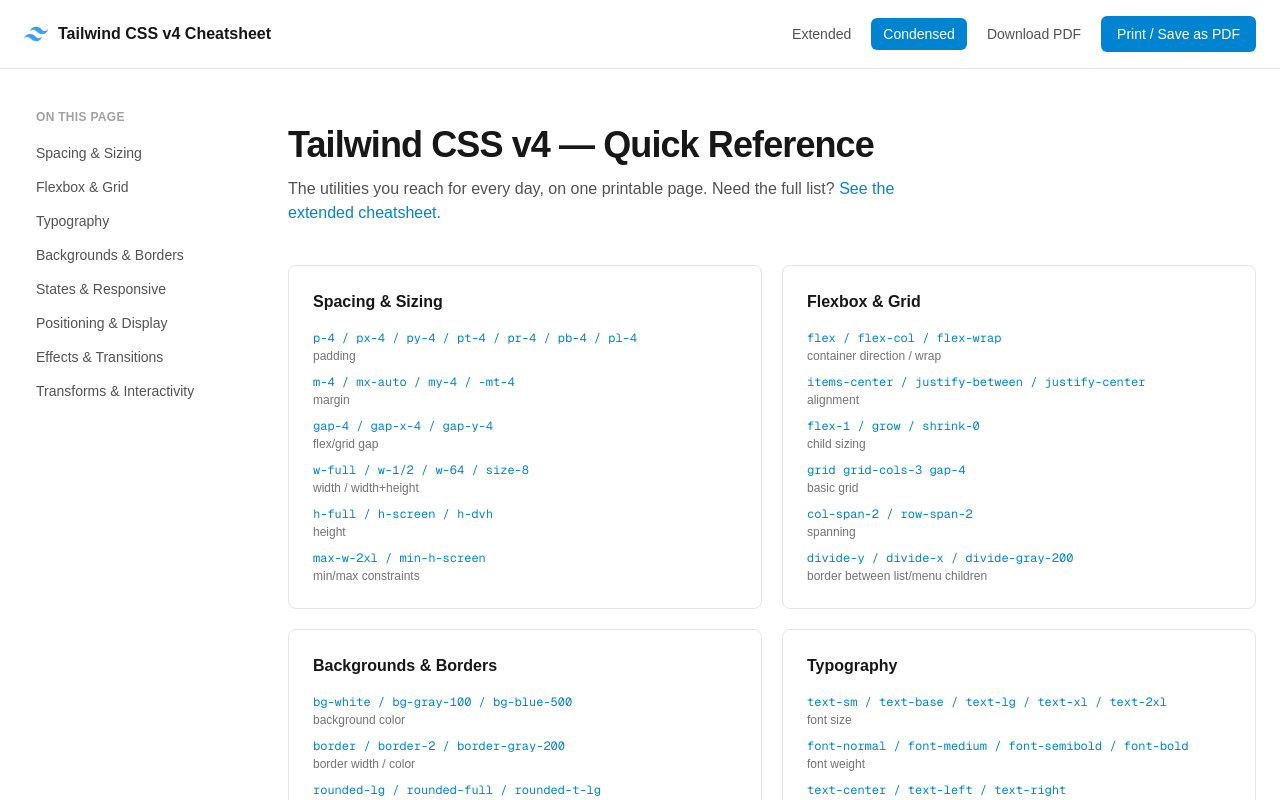
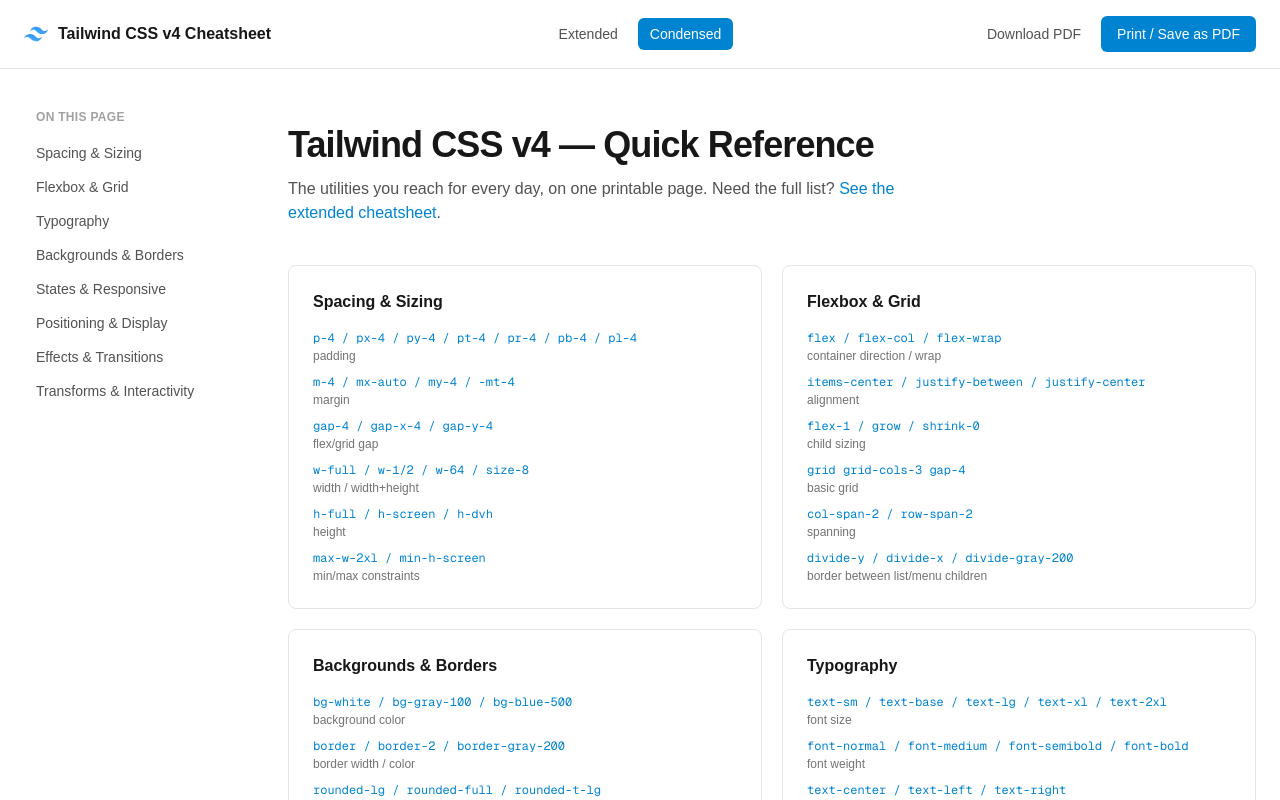
Before and after one commit to atlllas/TailwindCSS-Cheatsheet, a Next.js app: page /condensed in a window 1280 px wide. Shown: the top 800 px of the page. Built offline with nearby package versions, Linux system fonts and the light colour scheme.

Commit message:
Center the Extended/Condensed tabs in the header
Split the nav into a 3-column grid (logo / tabs / actions) on sm+
screens so the page-switch tabs sit truly centered regardless of how
wide the logo or action buttons are.

```diff
--- a/src/components/TopNav.tsx
+++ b/src/components/TopNav.tsx
@@ -10,14 +10,14 @@
 export default function TopNav({ active }: { active: "extended" | "condensed" }) {
   return (
     <nav className="print:hidden border-b border-neutral-200 dark:border-neutral-800">
-      <div className="mx-auto max-w-7xl px-6 py-4 flex flex-wrap items-center justify-between gap-4">
-        <Link href="/" className="flex items-center gap-2.5">
+      <div className="mx-auto max-w-7xl px-6 py-4 flex flex-wrap items-center justify-between gap-4 sm:grid sm:grid-cols-[1fr_auto_1fr] sm:flex-nowrap">
+        <Link href="/" className="flex items-center gap-2.5 sm:justify-self-start">
           <TailwindMark className="h-6 w-6 shrink-0" />
           <span className="font-semibold text-neutral-900 dark:text-neutral-100">
             Tailwind CSS v4 Cheatsheet
           </span>
         </Link>
-        <div className="flex items-center gap-2 text-sm">
+        <div className="flex items-center gap-2 text-sm sm:justify-self-center">
           <Link
             href="/"
             className={`rounded-md px-3 py-1.5 transition-colors ${
@@ -38,6 +38,8 @@
           >
             Condensed
           </Link>
+        </div>
+        <div className="flex items-center gap-2 text-sm sm:justify-self-end">
           <a
             href={PDF_FILE[active]}
             download
```
Also changed, not shown: 2 other files (tests, documents, lock files or other folders).
